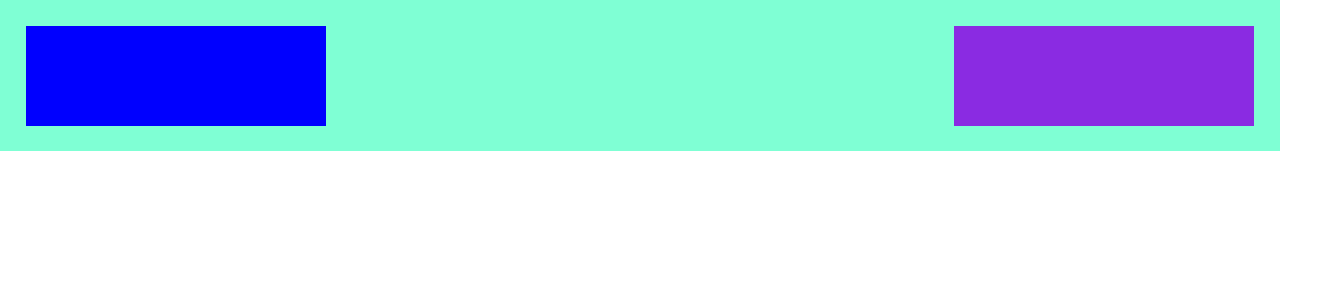
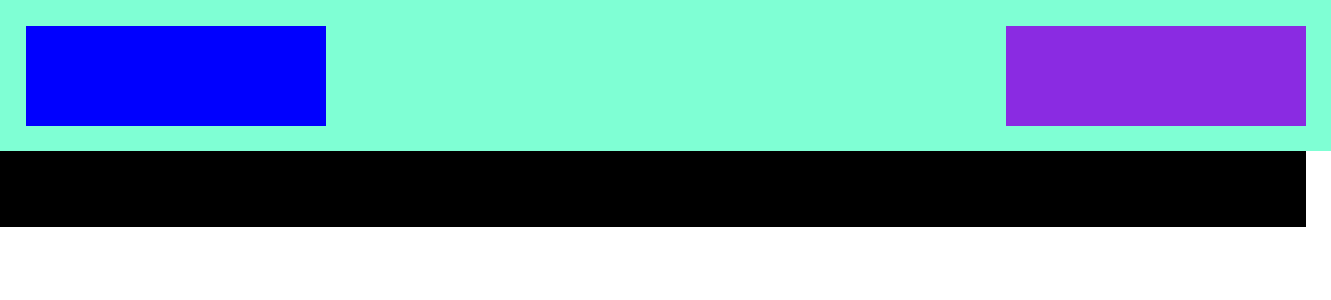
Before and after one commit to elisabethp/decision-tree, an Angular app: page / in a window 1280 px wide. Shown: the top 300 px of the page, 1331 px wide, since content can reach past the window. Built offline with nearby package versions, Linux system fonts and the light colour scheme.

Commit message:
styled footer

```diff
--- a/src/styles.css
+++ b/src/styles.css
@@ -5,6 +5,7 @@ body {
 
 #site-wrapper {
     display: flex;
+    flex-direction: column;
     width: 100vw;
     height: 100vh;
 }
@@ -35,5 +36,8 @@ body {
 }
 
 #footer {
+    width: 100%;
+    height: 50px;
+    padding: 1%;
     background-color: black;
 }
```
